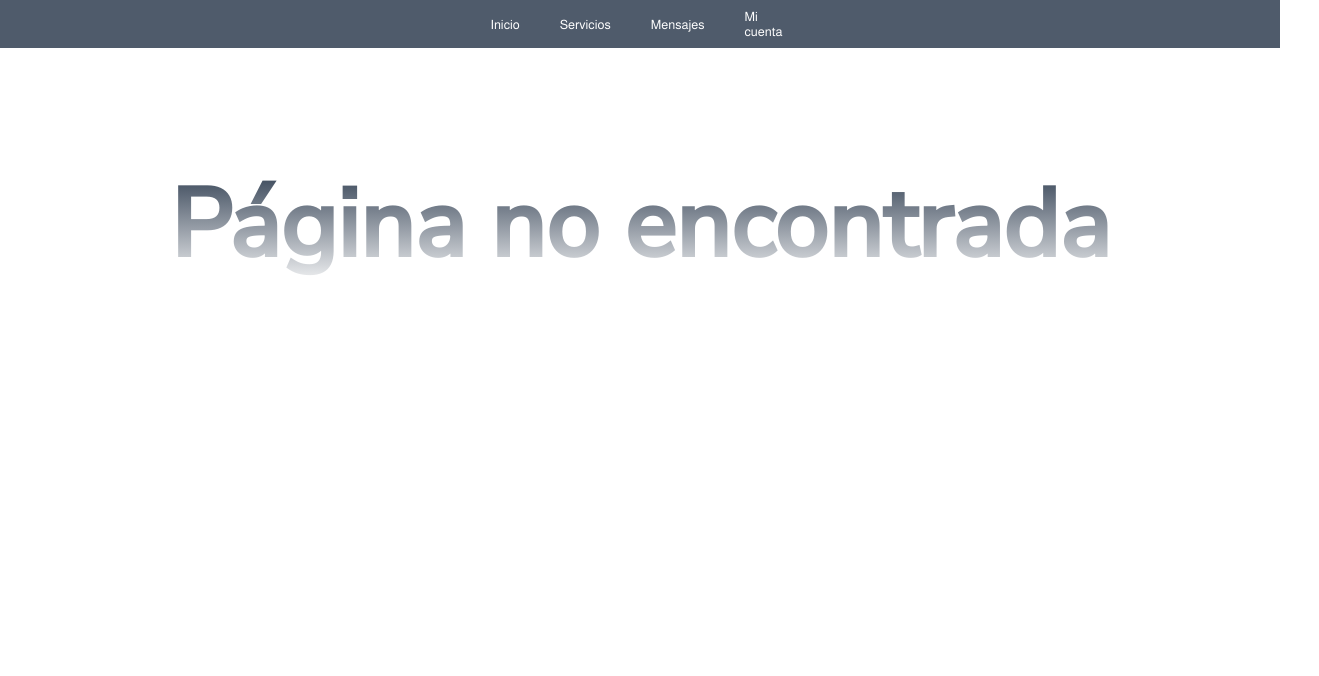
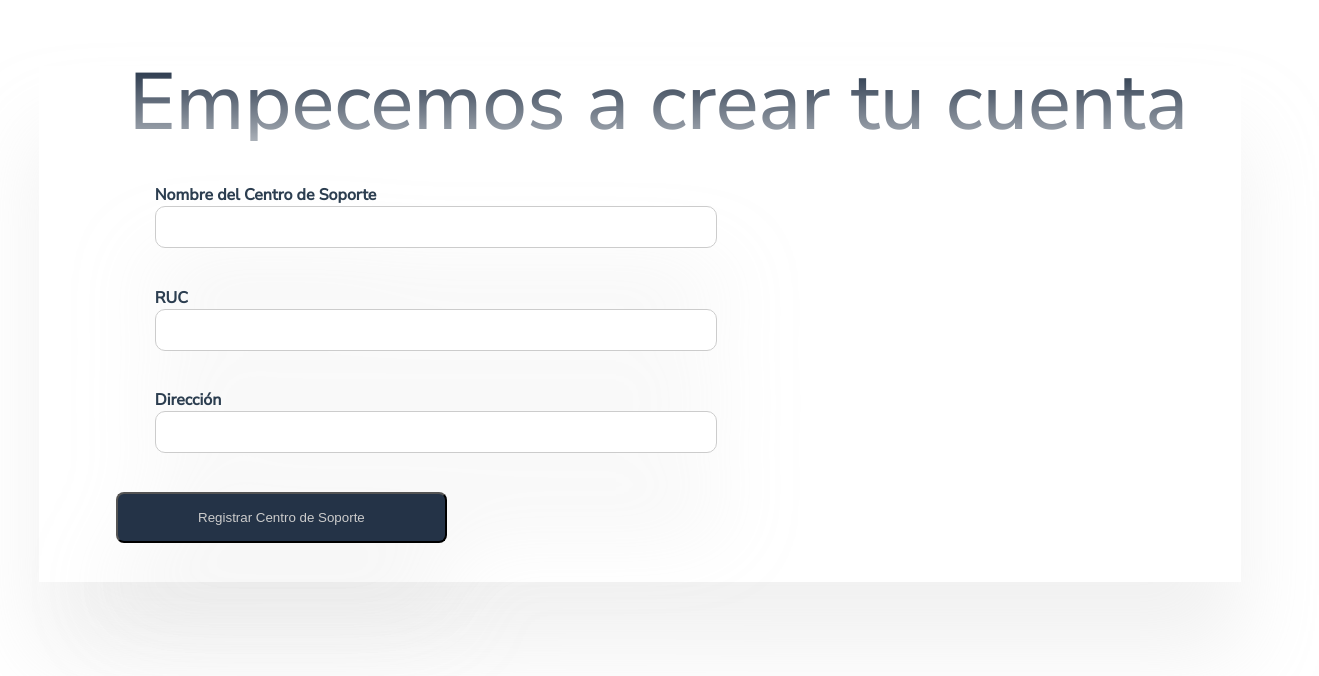
Before and after one commit to DevInvent-Grupo-1-App-Web/PhoneResQ-FrontEnd, a Vue app: page /support-center-register in a window 1280 px wide. Shown: the top 676 px of the page, 1319 px wide, since content can reach past the window. Built offline with nearby package versions, Linux system fonts and the light colour scheme.

Commit message:
Update dependencies and fix routing issues

```diff
--- a/package.json
+++ b/package.json
@@ -11,7 +11,7 @@
   },
   "dependencies": {
     "axios": "^1.5.0",
-    "firebase": "^10.4.0",
+    "firebase": "^10.6.0",
     "pinia": "^2.1.6",
     "primeicons": "^6.0.1",
     "primevue": "^3.35.0",
--- a/src/App.vue
+++ b/src/App.vue
@@ -1,20 +1,28 @@
 <template>
   <header>
-    <NavbarMain v-if="showNavbar" />
+    <NavbarMain v-if="showNavbar && !isTechnician" />
+    <NavbarTechnician v-if="showNavbar && isTechnician" />
   </header>
   <RouterView v-on:value-received="updateNavbarVisibility" />
+
 </template>
 
 <script>
 import NavbarMain from './components/NavbarMain.vue';
+import NavbarTechnician from './components/NavbarTechnician.vue';
+
 
 export default {
   name: 'App',
   components: {
     NavbarMain,
+    NavbarTechnician,
+
   },
   data() {
     return {
+      isTechnician: false, // Asume que el usuario no es un técnico al principio
+      isLoggedIn: false, // Asume que el usuario no ha iniciado sesión al principio
       showNavbar: true, // Inicialmente muestra el Navbar
     };
   },
--- /dev/null
+++ b/src/components/NavbarTechnician.vue
@@ -0,0 +1,58 @@
+<script setup>
+import Menubar from "primevue/menubar";
+import { RouterLink } from "vue-router";
+import "primeicons/primeicons.css";
+</script>
+<template>
+  <Menubar id="menubar">
+    <template #start>
+      <div class="navbar-link-container">
+        <RouterLink class="navbar-link" :to="'/dashboard'">Inicio</RouterLink>
+        <RouterLink class="navbar-link" :to="'/servicios'">Servicios</RouterLink>
+        <RouterLink class="navbar-link" :to="'/mensajes'">Mensajes</RouterLink>
+        <RouterLink class="navbar-link" :to="'/mi-cuenta'">Mi cuenta</RouterLink>
+      </div>
+    </template>
+  </Menubar>
+</template>
+
+<script>
+export default {
+  name: "NavbarTechnician",
+  components: {
+    Menubar,
+    RouterLink,
+  },
+};
+</script>
+
+<style>
+
+@import url('https://fonts.googleapis.com/css2?family=Almarai&family=Nunito+Sans:opsz@6..12&display=swap');
+
+#menubar {
+  background-color: #243347;
+  opacity: 0.8;
+  font-family: "Almarai", sans-serif;
+  border-radius: 0;
+  border: none;
+  display: flex;
+  padding: 0 15% 0 36.75%; /* TO-DO */
+  margin-bottom: 3rem;
+}
+
+.navbar-link-container {
+  font-family: "Almarai", sans-serif;
+  height: 2rem;
+  display: flex;
+  align-items: center;
+  float: center;
+}
+
+.navbar-link {
+  font-size: 0.8rem;
+  padding: 0 20px 0 20px;
+  color: #ffffff;
+  text-decoration: none;
+}
+</style>
--- a/src/views/ForgotPasswordView.vue
+++ b/src/views/ForgotPasswordView.vue
@@ -33,7 +33,10 @@ export default {
       // Redirige al usuario a la otra página
       this.$router.push('/resetpassword')
     },
-  }
+  },
+  created() {
+    this.$root.showNavbar = false; // Oculta el navbar en la página de inicio de sesión
+  },
 };
 </script>
 
--- a/src/views/PasswordChangedtSuccessfullyView.vue
+++ b/src/views/PasswordChangedtSuccessfullyView.vue
@@ -5,13 +5,28 @@
           <img src="@/assets/successfullypasswordchanged.jpg" alt="Woman holding a clipboard">
         </div>
         <div class="col-md-4 col-12">
-          <h1>Su contraseña ha sido restablecida</h1>
+          <h2>Su contraseña ha sido restablecida</h2>
           <p>Ahora puede iniciar sesión con su nueva contraseña.</p>
           <a href="/login" class="btn btn-primary">Iniciar sesión</a>
         </div>
       </div>
     </div>
   </template>
+
+  <script>
+  export default {
+    name: 'PasswordChangedSuccessfullyView',
+    data() {
+      return {
+      };
+    },
+    methods: {
+    },
+    created() {
+      this.$root.showNavbar = false; // Oculta el navbar en la página de inicio de sesión
+    },
+  };
+  </script>
 
   <style scoped>
 
@@ -42,12 +57,13 @@
   }
 
   img {
-    width: 100%;
+    width: 70%;
     height: auto;
   }
 
   h1 {
-    font-size: 24px;
+
+    font-size: 40px;
     font-weight: bold;
   }
 
--- /dev/null
+++ b/src/views/RegisterSupportCenterView.vue
@@ -0,0 +1,197 @@
+<template>
+    <div id="appuser">
+      <h2>Empecemos a crear tu cuenta</h2>
+      <br>
+
+      <div class="form">
+        <div class="account-info">
+
+          <div class="info-row">
+            <label for="name">Nombre del Centro de Soporte</label>
+            <input
+              type="text"
+              id="name"
+              v-model="supportCenter.name"
+            >
+          </div>
+          <div class="info-row">
+            <label for="ruc">RUC</label>
+            <input
+              type="text"
+              id="ruc"
+              v-model="supportCenter.ruc"
+            >
+          </div>
+          <div class="info-row">
+            <label for="address">Dirección</label>
+            <input
+              type="text"
+              id="address"
+              v-model="supportCenter.address"
+            >
+          </div>
+
+          <button @click="registrarCentroSoporte()">Registrar Centro de Soporte</button>
+        </div>
+      </div>
+    </div>
+  </template>
+
+  <script>
+  export default {
+    name: 'RegisterSupportCenter',
+    data() {
+      return {
+        supportCenter: {
+          name: '',
+          ruc: '',
+          address: '',
+        },
+      };
+    },
+    created() {
+    this.$root.showNavbar = false; // Oculta el navbar en la página de inicio de sesión
+  },
+    methods: {
+      registrarCentroSoporte() {
+        // Aquí debes enviar los datos del supportCenter al servidor para crear una instancia de SupportCenter
+        // Puedes utilizar una solicitud HTTP (por ejemplo, Axios) para enviar los datos al servidor
+        // Ejemplo ficticio:
+        axios.post('/api/supportcenters', this.supportCenter)
+          .then(response => {
+            // Manejar la respuesta del servidor, por ejemplo, redirigir a otra página
+            this.$router.push({ name: 'inicio' });
+          })
+          .catch(error => {
+            // Manejar errores, por ejemplo, mostrar un mensaje de error al usuario
+            console.error('Error al registrar el centro de soporte:', error);
+          });
+      },
+    },
+  };
+  </script>
+
+  <!-- Estilos (mantenidos igual) -->
+  <style scoped>
+@import url('https://fonts.googleapis.com/css2?family=Jost&family=Nunito+Sans:opsz,wght@6..12,500&display=swap');
+@import url('https://fonts.googleapis.com/css2?family=Jost&family=Mulish:wght@200&family=Nunito+Sans:opsz,wght@6..12,500&display=swap');
+
+@media (prefers-color-scheme: dark) {
+  :root {
+    --color-background: #ffff;
+  }
+}
+.form{
+  display: flex;
+  width: 100%;
+  height: 100%;
+  flex-direction: column;
+  align-items: flex-start;
+  flex-shrink: 0;
+  fill: #FFF;
+  filter: drop-shadow(2px 69px 42px rgba(200, 200, 200, 0.25));
+  margin: 38.7px;
+
+
+}
+#appuser {
+  margin: 38.7px;
+  font-family: 'Nunito Sans', sans-serif;
+  text-align: left;
+  color: #2c3e50;
+  flex-shrink: 0;
+  fill: #FFF;
+  filter: drop-shadow(0px 69px 42px rgba(200, 200, 200, 0.25));
+  background: var(--True-White, #FFF);
+}
+.account-info{
+  width: 100%;
+  gap: 50px;
+  text-align: left;
+  height: 80%;
+  margin: 38.7px;
+
+}
+h2 {
+  text-align: left;
+  font-family: 'Nunito Sans', sans-serif;
+  font-size: 80px;
+  font-style: normal;
+  font-weight: 500;
+  line-height: 93.75%;
+  background: linear-gradient(180deg, #243347 0%, rgba(36, 51, 71, 0.00) 164.44%);
+  background-clip: text;
+  -webkit-background-clip: text;
+  -webkit-text-fill-color: transparent;
+  margin-left: 90px;
+  margin-bottom: -95px;
+}
+
+.telefono-input {
+  display: flex;
+  align-items: center;
+  gap: 5px;
+}
+.telefono-input span {
+  background-color: #eee;
+  padding: 5px;
+}
+.telefono-input input {
+  padding: 5px;
+  border: 1px solid #ccc;
+  border-radius: 5px;
+  width:200px
+}
+
+.info-row {
+  display: flex;
+  flex-direction: column;
+  align-items: flex-start;
+  gap: 0;
+  flex-shrink: 0;
+  margin: 38.7px;
+
+
+}
+
+label {
+  font-weight: bold;
+  margin-right: 10px;
+  width: 600px;
+  flex-shrink: 0;
+
+}
+div.form{
+
+  width: 100%;
+  height: 100%;
+  flex-shrink: 0;
+  fill: #FFF;
+  margin: 38.7px;
+  filter: drop-shadow(0px 69px 42px rgba(200, 200, 200, 0.25));
+}
+input, select {
+  display: flex;
+  flex-direction: column;
+  align-items: flex-start;
+  gap: 50px;
+  width: 50%;
+  padding: 10px;
+  border: 1px solid #ccc;
+  border-radius: 10px;
+  flex-shrink: 0;
+  color: #403F3F;
+  font-family: 'Mulish', sans-serif;
+  height: 80%;
+  flex-shrink: 0;
+}
+
+button {
+  display: inline-flex;
+  color: #ccc;
+  padding: 16px 80px;
+  align-items: center;
+  gap: 10px;
+  border-radius: 8px;
+  background: #243347;
+}  </style>
--- a/src/views/RegisterTecnical.vue
+++ b/src/views/RegisterTecnical.vue
@@ -130,7 +130,7 @@ export default {
       }
 
       else{
-        this.$router.push({ name: 'inicio' });
+        this.$router.push({ name: 'support-center-register' });
       }
 
     },
@@ -169,13 +169,13 @@ export default {
       this.$router.push({ name: 'inicio' });
     }*/
   },
-  computed: {
-    esFormularioValido() {
+  //computed: {
+    //esFormularioValido() {
       // Agrega aquí la lógica para verificar si todo el formulario es válido
       // Por ejemplo, puedes verificar si los campos obligatorios están llenos y otros criterios de validación
-      return /* Lógica para verificar si el formulario es válido */;
-    },
-  },
+      //return /* Lógica para verificar si el formulario es válido */;
+   // },
+  //},
 };
 </script>
 
--- a/src/views/ResetPasswordView.vue
+++ b/src/views/ResetPasswordView.vue
@@ -23,7 +23,10 @@ export default {
       // Redirige al usuario a la otra página
       this.$router.push('/password-changed-successfully')
     },
-  }
+  },
+  created() {
+    this.$root.showNavbar = false; // Oculta el navbar en la página de inicio de sesión
+  },
 };
 </script>
 
--- a/src/views/TrackingView.vue
+++ b/src/views/TrackingView.vue
@@ -63,7 +63,7 @@ export default {
 
         },
         goToObservation() {
-            this.$router.push('/observacionesform/:id');
+            this.$router.push('/registrar-observacion');
         }
     }
 };
```
Also changed, not shown: src/router/index.js (+28 -5 lines), src/views/LoginView.vue (+9 -2 lines), src/views/ObservationFormView.vue (+29 -1 lines), 1 other file (tests, documents, lock files or other folders).
